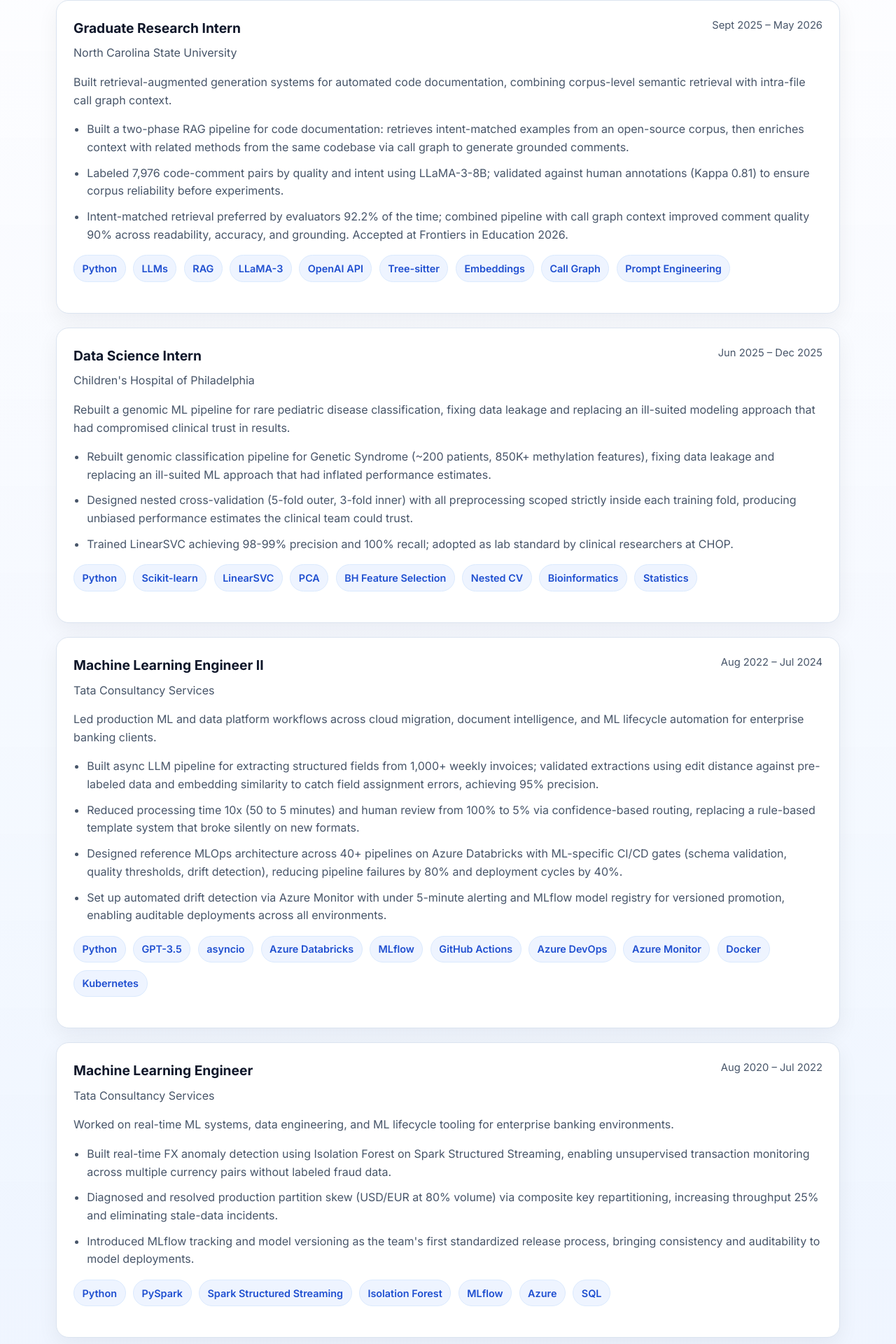
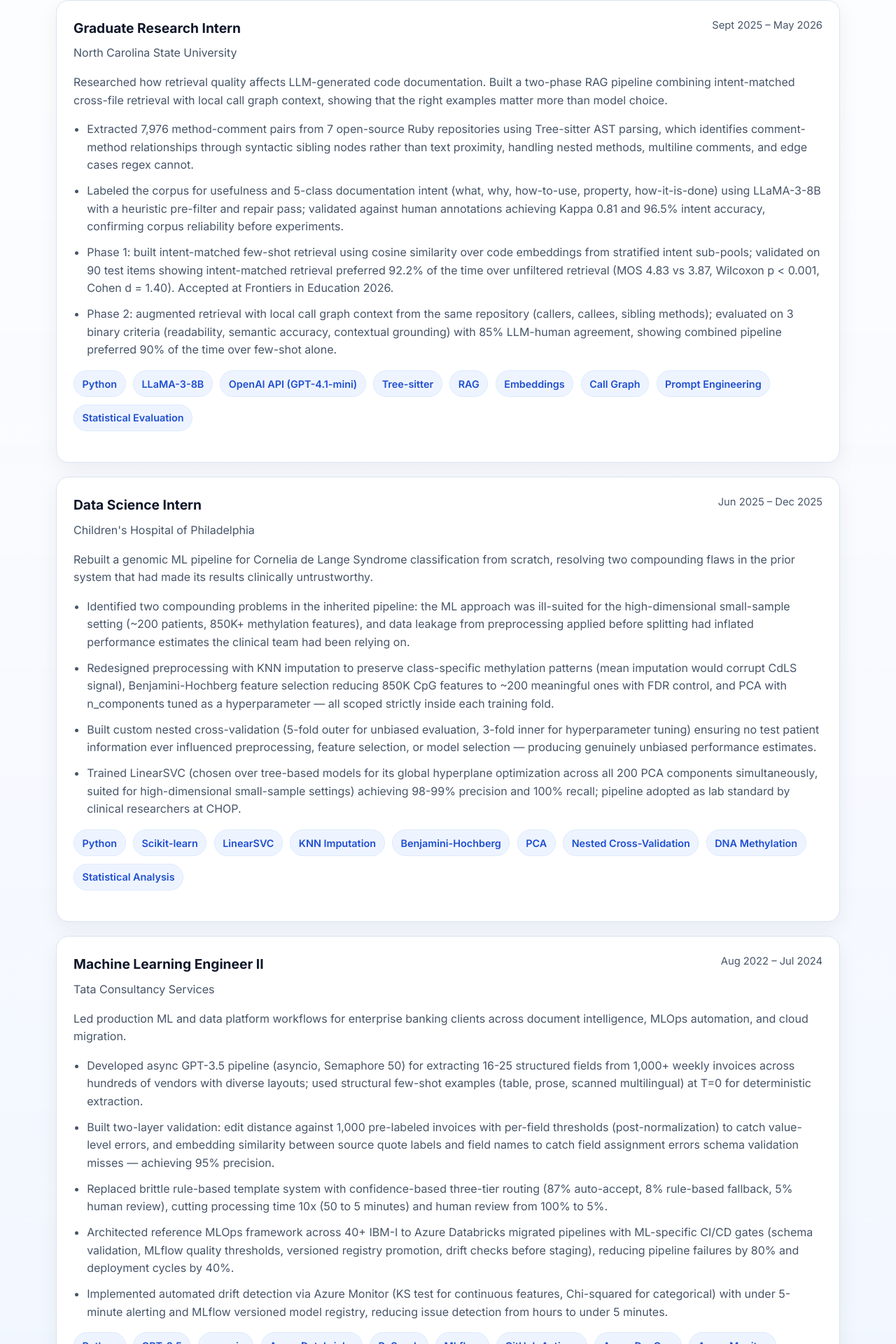
Before and after one commit to Sankar16/Portfolio, a React (Vite) app: page / in a window 1280 px wide. Shown: the part 2521-4441 px from the top of the page at 70% size. Built offline with nearby package versions, Linux system fonts and the light colour scheme.

Commit message:
data update

```diff
--- a/src/content/experience.js
+++ b/src/content/experience.js
@@ -4,22 +4,23 @@ const experience = [
     role: 'Graduate Research Intern',
     duration: 'Sept 2025 – May 2026',
     description:
-      'Built retrieval-augmented generation systems for automated code documentation, combining corpus-level semantic retrieval with intra-file call graph context.',
+      'Researched how retrieval quality affects LLM-generated code documentation. Built a two-phase RAG pipeline combining intent-matched cross-file retrieval with local call graph context, showing that the right examples matter more than model choice.',
     bullets: [
-      'Built a two-phase RAG pipeline for code documentation: retrieves intent-matched examples from an open-source corpus, then enriches context with related methods from the same codebase via call graph to generate grounded comments.',
-      'Labeled 7,976 code-comment pairs by quality and intent using LLaMA-3-8B; validated against human annotations (Kappa 0.81) to ensure corpus reliability before experiments.',
-      'Intent-matched retrieval preferred by evaluators 92.2% of the time; combined pipeline with call graph context improved comment quality 90% across readability, accuracy, and grounding. Accepted at Frontiers in Education 2026.',
+      'Extracted 7,976 method-comment pairs from 7 open-source Ruby repositories using Tree-sitter AST parsing, which identifies comment-method relationships through syntactic sibling nodes rather than text proximity, handling nested methods, multiline comments, and edge cases regex cannot.',
+      'Labeled the corpus for usefulness and 5-class documentation intent (what, why, how-to-use, property, how-it-is-done) using LLaMA-3-8B with a heuristic pre-filter and repair pass; validated against human annotations achieving Kappa 0.81 and 96.5% intent accuracy, confirming corpus reliability before experiments.',
+      'Phase 1: built intent-matched few-shot retrieval using cosine similarity over code embeddings from stratified intent sub-pools; validated on 90 test items showing intent-matched retrieval preferred 92.2% of the time over unfiltered retrieval (MOS 4.83 vs 3.87, Wilcoxon p < 0.001, Cohen d = 1.40). Accepted at Frontiers in Education 2026.',
+      'Phase 2: augmented retrieval with local call graph context from the same repository (callers, callees, sibling methods); evaluated on 3 binary criteria (readability, semantic accuracy, contextual grounding) with 85% LLM-human agreement, showing combined pipeline preferred 90% of the time over few-shot alone.',
     ],
     tools: [
       'Python',
-      'LLMs',
+      'LLaMA-3-8B',
+      'OpenAI API (GPT-4.1-mini)',
+      'Tree-sitter',
       'RAG',
-      'LLaMA-3',
-      'OpenAI API',
-      'Tree-sitter',
       'Embeddings',
       'Call Graph',
       'Prompt Engineering',
+      'Statistical Evaluation',
     ],
   },
   {
@@ -27,21 +28,23 @@ const experience = [
     role: 'Data Science Intern',
     duration: 'Jun 2025 – Dec 2025',
     description:
-      'Rebuilt a genomic ML pipeline for rare pediatric disease classification, fixing data leakage and replacing an ill-suited modeling approach that had compromised clinical trust in results.',
+      'Rebuilt a genomic ML pipeline for Cornelia de Lange Syndrome classification from scratch, resolving two compounding flaws in the prior system that had made its results clinically untrustworthy.',
     bullets: [
-      'Rebuilt genomic classification pipeline for Genetic Syndrome (~200 patients, 850K+ methylation features), fixing data leakage and replacing an ill-suited ML approach that had inflated performance estimates.',
-      'Designed nested cross-validation (5-fold outer, 3-fold inner) with all preprocessing scoped strictly inside each training fold, producing unbiased performance estimates the clinical team could trust.',
-      'Trained LinearSVC achieving 98-99% precision and 100% recall; adopted as lab standard by clinical researchers at CHOP.',
+      'Identified two compounding problems in the inherited pipeline: the ML approach was ill-suited for the high-dimensional small-sample setting (~200 patients, 850K+ methylation features), and data leakage from preprocessing applied before splitting had inflated performance estimates the clinical team had been relying on.',
+      'Redesigned preprocessing with KNN imputation to preserve class-specific methylation patterns (mean imputation would corrupt CdLS signal), Benjamini-Hochberg feature selection reducing 850K CpG features to ~200 meaningful ones with FDR control, and PCA with n_components tuned as a hyperparameter — all scoped strictly inside each training fold.',
+      'Built custom nested cross-validation (5-fold outer for unbiased evaluation, 3-fold inner for hyperparameter tuning) ensuring no test patient information ever influenced preprocessing, feature selection, or model selection — producing genuinely unbiased performance estimates.',
+      'Trained LinearSVC (chosen over tree-based models for its global hyperplane optimization across all 200 PCA components simultaneously, suited for high-dimensional small-sample settings) achieving 98-99% precision and 100% recall; pipeline adopted as lab standard by clinical researchers at CHOP.',
     ],
     tools: [
       'Python',
       'Scikit-learn',
       'LinearSVC',
+      'KNN Imputation',
+      'Benjamini-Hochberg',
       'PCA',
-      'BH Feature Selection',
-      'Nested CV',
-      'Bioinformatics',
-      'Statistics',
+      'Nested Cross-Validation',
+      'DNA Methylation',
+      'Statistical Analysis',
     ],
   },
   {
@@ -49,24 +52,28 @@ const experience = [
     role: 'Machine Learning Engineer II',
     duration: 'Aug 2022 – Jul 2024',
     description:
-      'Led production ML and data platform workflows across cloud migration, document intelligence, and ML lifecycle automation for enterprise banking clients.',
+      'Led production ML and data platform workflows for enterprise banking clients across document intelligence, MLOps automation, and cloud migration.',
     bullets: [
-      'Built async LLM pipeline for extracting structured fields from 1,000+ weekly invoices; validated extractions using edit distance against pre-labeled data and embedding similarity to catch field assignment errors, achieving 95% precision.',
-      'Reduced processing time 10x (50 to 5 minutes) and human review from 100% to 5% via confidence-based routing, replacing a rule-based template system that broke silently on new formats.',
-      'Designed reference MLOps architecture across 40+ pipelines on Azure Databricks with ML-specific CI/CD gates (schema validation, quality thresholds, drift detection), reducing pipeline failures by 80% and deployment cycles by 40%.',
-      'Set up automated drift detection via Azure Monitor with under 5-minute alerting and MLflow model registry for versioned promotion, enabling auditable deployments across all environments.',
+      'Developed async GPT-3.5 pipeline (asyncio, Semaphore 50) for extracting 16-25 structured fields from 1,000+ weekly invoices across hundreds of vendors with diverse layouts; used structural few-shot examples (table, prose, scanned multilingual) at T=0 for deterministic extraction.',
+      'Built two-layer validation: edit distance against 1,000 pre-labeled invoices with per-field thresholds (post-normalization) to catch value-level errors, and embedding similarity between source quote labels and field names to catch field assignment errors schema validation misses — achieving 95% precision.',
+      'Replaced brittle rule-based template system with confidence-based three-tier routing (87% auto-accept, 8% rule-based fallback, 5% human review), cutting processing time 10x (50 to 5 minutes) and human review from 100% to 5%.',
+      'Architected reference MLOps framework across 40+ IBM-I to Azure Databricks migrated pipelines with ML-specific CI/CD gates (schema validation, MLflow quality thresholds, versioned registry promotion, drift checks before staging), reducing pipeline failures by 80% and deployment cycles by 40%.',
+      'Implemented automated drift detection via Azure Monitor (KS test for continuous features, Chi-squared for categorical) with under 5-minute alerting and MLflow versioned model registry, reducing issue detection from hours to under 5 minutes.',
     ],
     tools: [
       'Python',
       'GPT-3.5',
       'asyncio',
       'Azure Databricks',
+      'PySpark',
       'MLflow',
       'GitHub Actions',
       'Azure DevOps',
       'Azure Monitor',
       'Docker',
       'Kubernetes',
+      'Edit Distance',
+      'Embeddings',
     ],
   },
   {
@@ -74,11 +81,11 @@ const experience = [
     role: 'Machine Learning Engineer',
     duration: 'Aug 2020 – Jul 2022',
     description:
-      'Worked on real-time ML systems, data engineering, and ML lifecycle tooling for enterprise banking environments.',
+      'Built real-time ML systems and ML lifecycle tooling for enterprise banking environments, including anomaly detection, streaming infrastructure, and model deployment standards.',
     bullets: [
-      'Built real-time FX anomaly detection using Isolation Forest on Spark Structured Streaming, enabling unsupervised transaction monitoring across multiple currency pairs without labeled fraud data.',
-      'Diagnosed and resolved production partition skew (USD/EUR at 80% volume) via composite key repartitioning, increasing throughput 25% and eliminating stale-data incidents.',
-      'Introduced MLflow tracking and model versioning as the team\'s first standardized release process, bringing consistency and auditability to model deployments.',
+      'Deployed real-time FX anomaly detection using Isolation Forest on Spark Structured Streaming — chosen for unsupervised scoring without labeled fraud data — enabling continuous transaction monitoring across multiple currency pairs at high volume.',
+      'Diagnosed critical production partition skew post-deployment: USD/EUR made up 80% of transactions, overwhelming one executor while others sat idle. Resolved with composite key repartitioning (currency pair + time bucket), increasing throughput 25% and eliminating stale-data incidents.',
+      'Introduced MLflow experiment tracking and versioned model registry as the team\'s first standardized ML release process, establishing repeatable deployment standards that were later scaled across 40+ pipelines in the MLOps migration.',
     ],
     tools: [
       'Python',
@@ -88,6 +95,7 @@ const experience = [
       'MLflow',
       'Azure',
       'SQL',
+      'Spark UI',
     ],
   },
 ];
```
